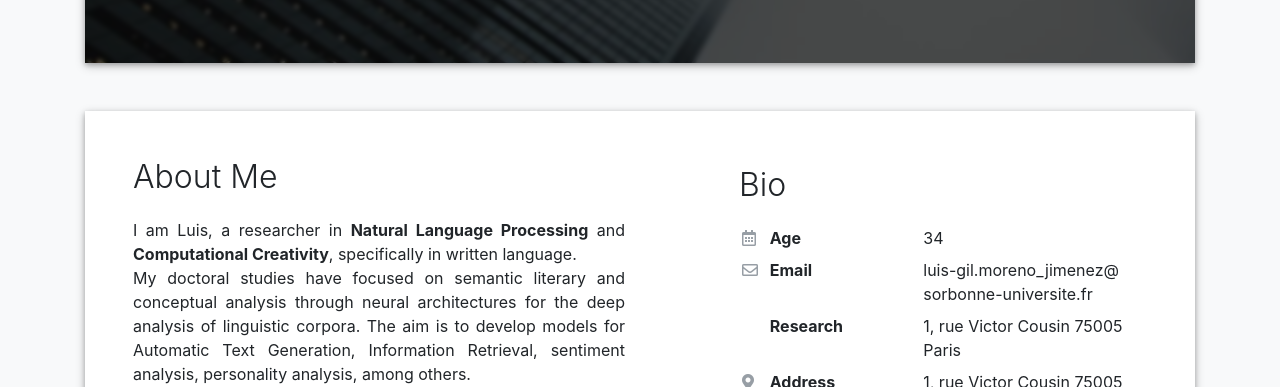
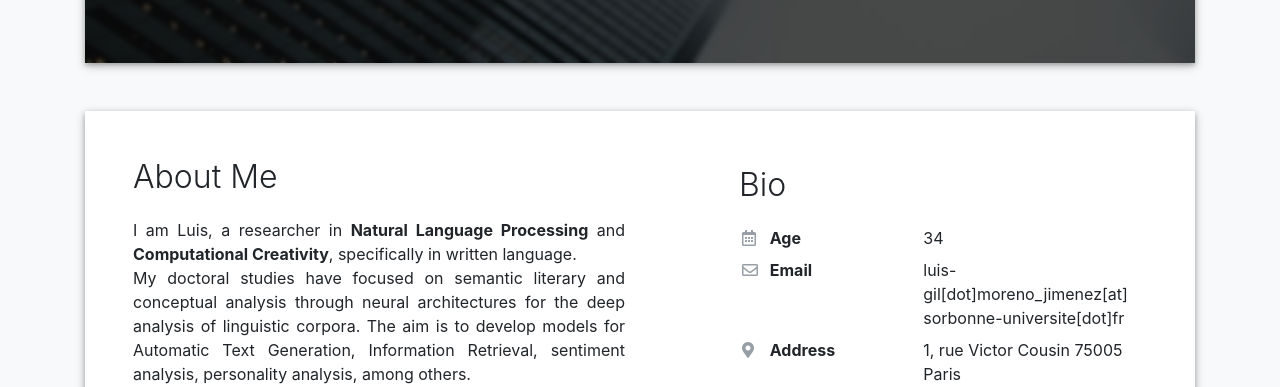
Before and after one commit to lmorenoj/lmorenoj.github.io, a plain HTML site: page index.html in a window 1280 px wide. Shown: the part 565-952 px from the top of the page. Drawn offline with Linux system fonts and the light colour scheme; a web font is replaced by a local one.

Commit message:
cambios head

```diff
--- a/index.html
+++ b/index.html
@@ -107,6 +107,7 @@
                 <h2 class="h1">Luis Moreno</h2>
                 <p>Researcher in Natural Language Processing and Computational Creativity</p>
               </div>
+              <!--
               <div class="header-social mb-3 d-print-none" data-aos="zoom-in" data-aos-delay="200">
                 <nav role="navigation">
                   <ul class="nav justify-content-center">
@@ -121,6 +122,7 @@
                   </ul>
                 </nav>
               </div>
+              -->
               <div class="d-print-none"><a class="btn btn-outline-light btn-lg shadow-sm mt-1 me-3" href="material-resume.pdf" data-aos="fade-right" data-aos-delay="700">Download CV</a><a class="btn btn-info btn-lg shadow-sm mt-1" href="#contact" data-aos="fade-left" data-aos-delay="700">Hire Me</a></div>
             </div>
           </div>
@@ -149,13 +151,7 @@
               <div class="pb-2 fw-bolder"><i class="far fa-envelope pe-2 text-muted" style="width:24px;opacity:0.85;"></i> Email </div>
             </div>
             <div class="col-sm-7">
-              <div class="pb-2">luis-gil.moreno_jimenez@<br>sorbonne-universite.fr</div>
-            </div>
-            <div class="col-sm-5">
-              <div class="pb-2 fw-bolder"><i class="fas fa-researchgate" style="width:24px;opacity:0.85;"></i> Research</div>
-            </div>
-            <div class="col-sm-7">
-              <div class="pb-2">1, rue Victor Cousin 75005 Paris</div>
+              <div class="pb-2">luis-gil[dot]moreno_jimenez[at]<br>sorbonne-universite[dot]fr</div>
             </div>
             <div class="col-sm-5">
               <div class="pb-2 fw-bolder"><i class="fas fa-map-marker-alt pe-2 text-muted" style="width:24px;opacity:0.85;"></i> Address</div>
```
